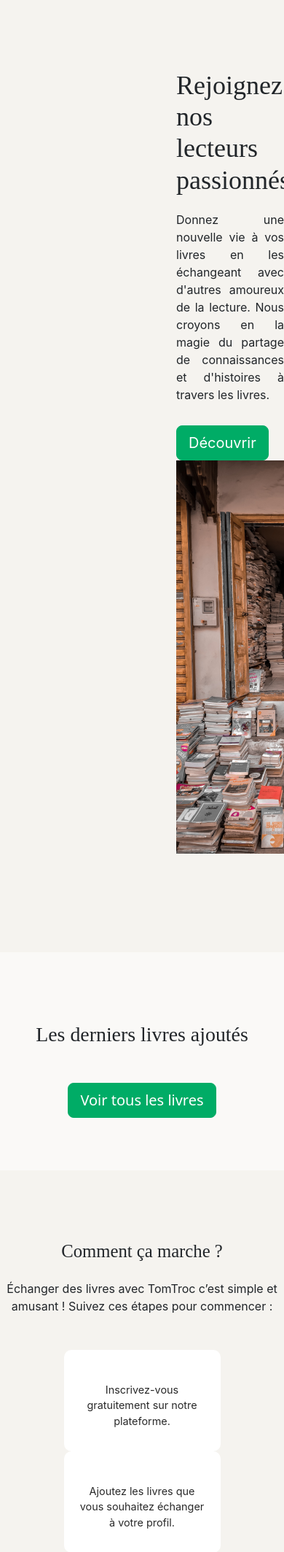
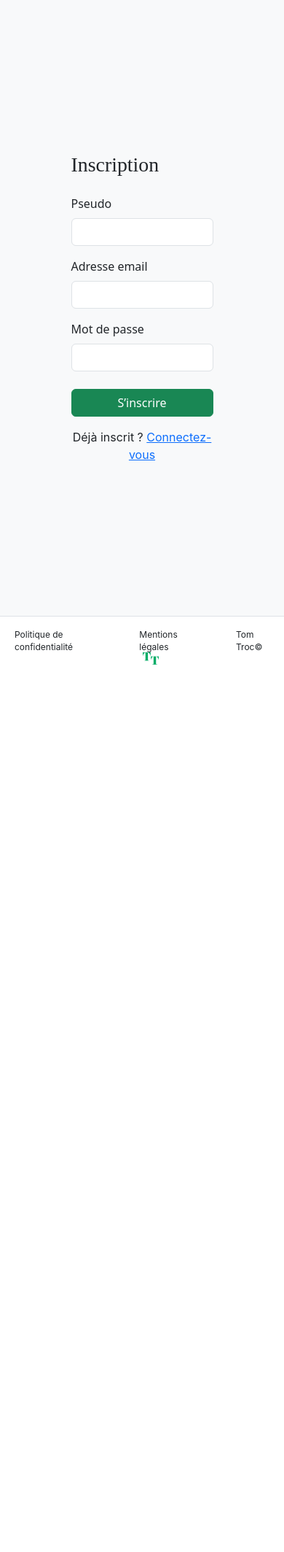
Before and after one commit to DamienCH33/Projet-TomTroc, a PHP site: page /index.php?page=userForm in a window 390 px wide; the page is wider, and only the part inside the window is pictured. Shown: the part 80-2207 px from the top of that part at 73% size. After the commit the page ends 991 px from the top of that part, so only its background shows below. Run offline with PHP 8.4, Linux system fonts and the light colour scheme; data that the repository does not hold is empty.

Commit message:
creation user + controller +manager + formulaire + maj index + rectification css

```diff
--- /dev/null
+++ b/controllers/userController.php
@@ -0,0 +1,58 @@
+<?php
+
+class UserController
+{
+    private UserManager $userManager;
+
+    public function __construct(UserManager $userManager)
+    {
+        $this->userManager = $userManager;
+    }
+    public function showInscriptionForm(): void
+    {
+        $view = new View("userForm");
+        $view->render(['action' => 'inscription']);
+    }
+    public function signUpUser()
+
+    {
+        $pseudo = trim($_POST['pseudo']);
+        $email = trim($_POST['email']);
+        $password = trim($_POST['password']);
+
+        if (empty($pseudo) || empty($email) || empty($password)) {
+            $_SESSION['message'] = "Veuillez remplir tous les champs.";
+            header("Location: /index.php?page=userForm");
+            exit();
+        }
+
+        if (!filter_var($email, FILTER_VALIDATE_EMAIL)) {
+            $_SESSION['message'] = "Le format de l'email n'est pas valide.";
+            header("Location: /index.php?page=userForm");
+            exit();
+        }
+
+        $existingUserByEmail = $this->userManager->getUserByEmail($email);
+        $existingUserByPseudo = $this->userManager->getUserByPseudo($pseudo);
+
+        if ($existingUserByEmail || $existingUserByPseudo) {
+            $_SESSION['message'] = "Un utilisateur avec cet email ou ce pseudo existe déjà.";
+            header("Location: /index.php?page=userForm");
+            exit();
+        }
+
+        $hashPassword = password_hash($password, PASSWORD_DEFAULT);
+        $result = $this->userManager->saveUser($pseudo, $email, $hashPassword);
+
+        if ($result) {
+            $_SESSION['message'] = "Inscription réussie ! Vous pouvez vous connecter.";
+            header("Location: /index.php?page=userForm");
+            exit();
+        } else {
+            $_SESSION['message'] = "Erreur lors de l'inscription. Veuillez réessayer.";
+            $_SESSION['message_type'] = "danger";
+            header("Location: /index.php?page=userForm");
+            exit();
+        }
+    }
+}
--- a/css/style.css
+++ b/css/style.css
@@ -213,7 +213,11 @@ section.homeThree
 .row > .col-md-3:nth-child(4n+1) {
     clear: left;
 }
-
+.full-width-image {
+  width: 100%;
+  height: auto;
+  display: block;
+}
 /*Detailbook*/
 .small-line {
     width: 27px;
@@ -247,9 +251,15 @@ section.homeThree
   line-height: 17px;
   margin-left: 12px;
 }
-.mt-6 {
-  margin-top: 8rem !important;
+
+/*formulaire*/
+.fixed-size-image {
+  width: 100% !important;      /* remplit toute la largeur de la colonne */
+  height: 100vh !important;    /* prend toute la hauteur de la fenêtre */
+  object-fit: cover !important; /* adapte le contenu sans déformer */
+  display: block !important;
 }
+
 
 /*footer*/
 footer.footer {
--- a/index.php
+++ b/index.php
@@ -1,6 +1,11 @@
 <?php
+session_start();
 require_once __DIR__ . '/config/config.php';
 require_once __DIR__ . '/config/autoload.php';
+
+$db = new Database();
+$pdo = $db->getPDO();
+$userManager = new UserManager($pdo);
 
 $page = $_GET['page'] ?? 'home';
 
@@ -13,7 +18,14 @@ switch ($page) {
         $bookController = new BookExchangeController();
         $bookController->showBookExchange();
         break;
-
+    case 'userForm':
+        $userController = new UserController($userManager);
+        if ($_SERVER['REQUEST_METHOD'] === 'POST') {
+            $userController->signUpUser();
+        } else {
+            $userController->showInscriptionForm();
+        }
+        break;
     case 'home':
     default:
         $controller = new HomeController();
--- /dev/null
+++ b/models/userManager.php
@@ -0,0 +1,39 @@
+<?php
+
+class UserManager
+{
+    private PDO $db;
+
+    public function __construct(PDO $db)
+    {
+        $this->db = $db;
+    }
+
+    //insertion en db new user
+    public function saveUser(string $pseudo, string $email, string $password){
+        $sql = "INSERT INTO user (pseudo, email, password) VALUES (?, ?, ?)";
+        $stmt = $this->db->prepare($sql);
+        $result = $stmt->execute([$pseudo, $email, $password]);
+
+        return $result;
+    }
+
+   // recherche du user par email
+    public function getUserByEmail(string $email){
+        $sql = " SELECT * FROM user WHERE email = ?";
+        $stmt = $this->db->prepare($sql);
+        $stmt->execute([$email]);
+        $userData = $stmt->fetch(PDO::FETCH_ASSOC);
+
+        return $userData;
+    }
+    // recherche du user par pseudo
+    public function getUserByPseudo(string $pseudo)
+    {
+        $sql = "SELECT * FROM user WHERE pseudo = :pseudo LIMIT 1";
+        $stmt = $this->db->prepare($sql);
+        $stmt->execute([':pseudo' => $pseudo]);
+        return $stmt->fetch(PDO::FETCH_ASSOC);
+    }
+
+}
--- a/views/header.php
+++ b/views/header.php
@@ -10,7 +10,7 @@
 </head>
 
 <body>
-    <header class="custom-container-1440">
+    <header>
         <nav class="navbar navbar-expand-lg bg-light">
             <div class="custom-container">
                 <a class="navbar-brand" href="/index.php?page=home">
@@ -48,7 +48,7 @@
                             </a>
                         </li>
                         <li class="nav-item mx-2">
-                            <a class="nav-link" href="#">Connexion</a>
+                            <a class="nav-link" href="/index.php?page=userForm">Connexion</a>
                         </li>
                     </ul>
 
--- a/views/home.php
+++ b/views/home.php
@@ -1,4 +1,4 @@
-<div class="custom-container-1440">
+<div>
     <section class="homeOne py-5">
         <div class="container-fluid mt-5">
             <div class="row align-items-center">
@@ -83,7 +83,9 @@
                     <a href="views/bookExchange.php" class="btn btn-primary btn-lg custom-button">Voir tous les livres</a>
                 </div>
             </div>
-            <img class="img-fluid py-5" src="images/banner-home.png" alt="Femme qui cherche un livre sur des étagères">
+            <div>
+                <img class="img-fluid full-width-image py-5" src="images/banner-home.png" alt="Femme qui cherche un livre sur des étagères">
+            </div>
         </div>
         <div class="container-fluid">
             <div class="row justify-content-center text-center mb-5">
--- /dev/null
+++ b/views/userForm.php
@@ -0,0 +1,45 @@
+<?php if (!empty($_SESSION['message'])): ?>
+    <div class="alert alert-<?= $_SESSION['message_type'] ?? 'danger' ?> text-center">
+        <?= htmlspecialchars($_SESSION['message']) ?>
+    </div>
+    <?php
+    unset($_SESSION['message']);
+    unset($_SESSION['message_type']);
+    ?>
+<?php endif; ?>
+
+<div class="container-fluid vh-100">
+  <div class="row h-100">
+    <section class="col-md-6 d-flex flex-column justify-content-center align-items-center bg-light">
+      <div class="w-50">
+        <h1 class="mb-4">Inscription</h1>
+        <form method="POST" action="index.php?page=userForm">
+          <div class="mb-3">
+            <label for="pseudo" class="form-label">Pseudo</label>
+            <input type="text" id="pseudo" name="pseudo" class="form-control" required />
+          </div>
+
+          <div class="mb-3">
+            <label for="email" class="form-label">Adresse email</label>
+            <input type="email" id="email" name="email" class="form-control" required />
+          </div>
+
+          <div class="mb-4">
+            <label for="password" class="form-label">Mot de passe</label>
+            <input type="password" id="password" name="password" class="form-control" required />
+          </div>
+
+          <button type="submit" class="btn btn-success w-100 mb-3">S’inscrire</button>
+        </form>
+
+        <p class="text-center">
+          Déjà inscrit ? <a href="/index.php?page=loginForm">Connectez-vous</a>
+        </p>
+      </div>
+    </section>
+
+    <section class="col-md-6 p-0 d-none d-md-block">
+      <img src="images/bookwall.jpg" alt="Bibliothèque" class="img-fluid fixed-size-image" />
+    </section>
+  </div>
+</div>
```
Also changed, not shown: models/user.php (added, +50 -0 lines), views/detailBook.php (+7 -12 lines), views/connectionForm.php (deleted), views/inscriptionForm.php (deleted), 1 other file.
